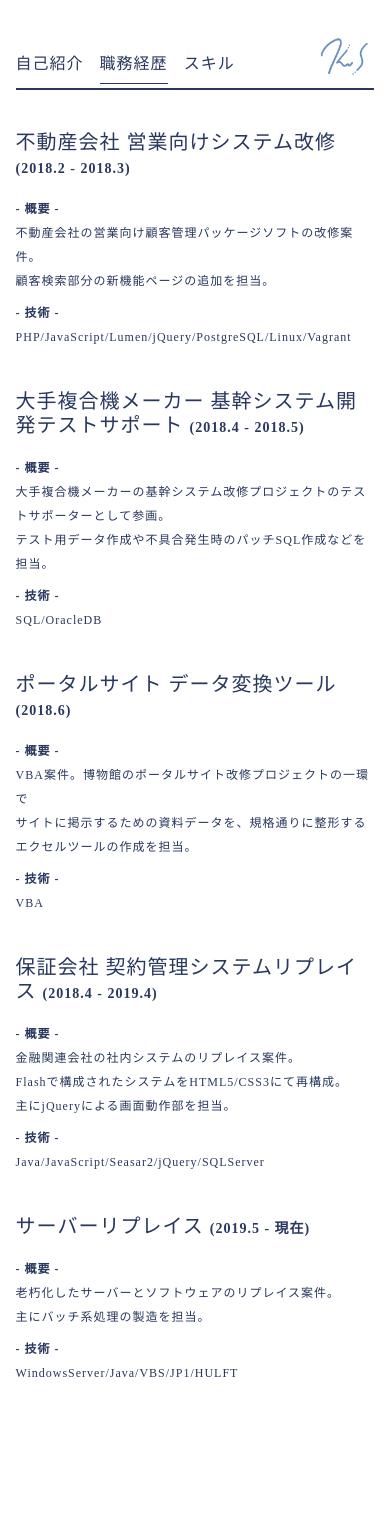
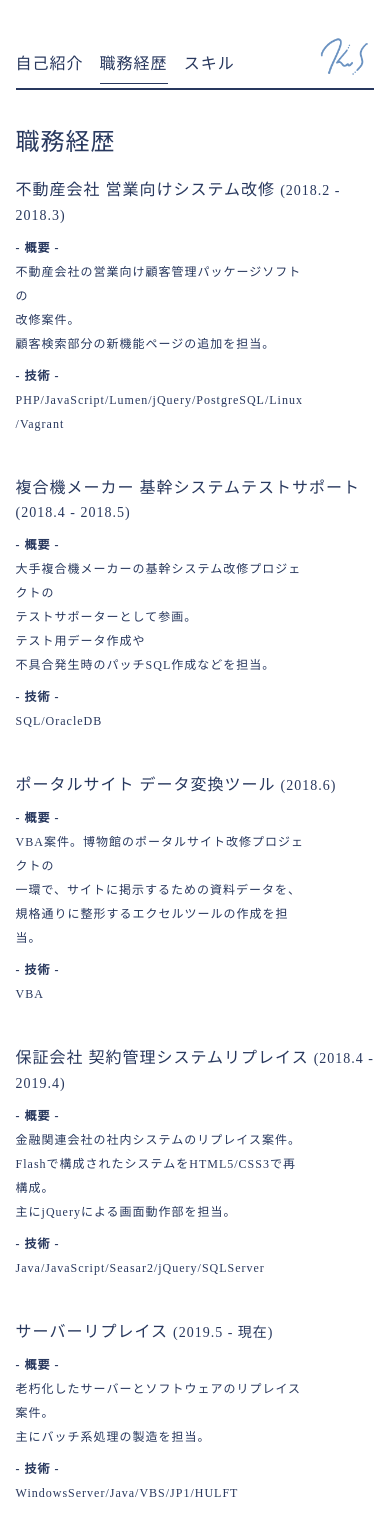
Before and after one commit to Kou0402/sy-profile, a Nuxt app: page /carrier in a window 390 px wide. Shown: the top 1536 px of the page. Before the commit the page ends 1425 px from the top, so only its background shows below. Built offline with nearby package versions, Linux system fonts and the light colour scheme.

Commit message:
style: tweak style

```diff
--- a/assets/style/style.scss
+++ b/assets/style/style.scss
@@ -20,15 +20,25 @@ h1 {
 h2 {
   font-size: 3.2rem;
   letter-spacing: 1px;
+  font-weight: 500;
 }
 h3 {
   font-size: 2.4rem;
+  letter-spacing: 1px;
+  font-weight: 500;
+}
+h4 {
+  font-size: 1.6rem;
   letter-spacing: 1px;
 }
 p, div{
   font-size: 1.6rem;
   letter-spacing: 1px;
   line-height: 2.4rem;
+}
+.line-group {
+  display: inline-block;
+  margin-right: -4px;
 }
 
 @media screen and (max-width:560px) {
--- a/components/page/carrier/CarrierCard.vue
+++ b/components/page/carrier/CarrierCard.vue
@@ -1,15 +1,19 @@
 <template>
   <article class="carrier-card">
-    <h2 class="title">
+    <h3 class="title">
       {{ title }} <span class="period">({{ period }})</span>
-    </h2>
-    <h3 class="subtitle">
+    </h3>
+    <h4 class="subtitle">
       - 概要 -
-    </h3>
-    <p class="paragraph" v-html="overview"></p>
-    <h3 class="subtitle">
+    </h4>
+    <p class="paragraph">
+      <span v-for="item in overview" :key="item.id" class="line-group">
+        {{ item }}
+      </span>
+    </p>
+    <h4 class="subtitle">
       - 技術 -
-    </h3>
+    </h4>
     <p class="paragraph">
       {{ technology }}
     </p>
@@ -28,7 +32,7 @@ export default {
       required: true
     },
     overview: {
-      type: String,
+      type: Array,
       required: true
     },
     technology: {
@@ -41,27 +45,24 @@ export default {
 
 <style lang="scss" scoped>
 .carrier-card {
+  .line-group {
+    margin-right: 0;
+  }
   > .title {
-    font-weight: 500;
-    margin-bottom: 16px;
+    margin-bottom: 8px;
     > .period {
       font-size: 1.6rem;
-      font-weight: 600;
     }
   }
-  > .subtitle {
-    font-size: 1.6rem;
-  }
   > .paragraph {
-    font-size: 1.6rem;
     margin-bottom: 8px;
+    padding-right: 18vw;
   }
 }
 
 @media screen and (max-width: 560px) {
   .carrier-card {
     > .title {
-      font-size: 2rem;
       > .period {
         font-size: 1.4rem;
       }
--- a/components/page/skill/SkillCard.vue
+++ b/components/page/skill/SkillCard.vue
@@ -4,9 +4,9 @@
       <i v-if="fontAwesome" :class="fontAwesome"></i>
       <img v-if="imageFileName" :src="imagePath" />
     </div>
-    <h3 class="name">
+    <p class="name">
       <slot></slot>
-    </h3>
+    </p>
     <div class="star">
       {{ star }}
     </div>
@@ -61,12 +61,10 @@ export default {
   }
   > .name {
     width: 120px;
-    font-size: 1.6rem;
     margin-right: 10px;
   }
   > .star {
     width: 50px;
-    font-size: 1.5rem;
   }
 }
 
--- a/pages/about.vue
+++ b/pages/about.vue
@@ -2,16 +2,44 @@
   <section class="about">
     <h2 class="name">鈴木晃平 / KOHEI SUZUKI</h2>
     <p class="introduction">
-      1992年4月2日、北海道生まれ埼玉育ち、27歳。<br />
-      2016年、成城大学経済学部卒業後、<br />
-      新卒でオフィス家具商社の営業職として入社。<br />
-      プログラミングに興味を持ち、退職後、職業訓練校にてJavaを学習。<br />
-      その後2018年1月にエスワイシステムに入社。<br />
+      <span class="line-group">
+        1992年4月2日、北海道生まれ埼玉育ち、27歳。
+      </span>
       <br />
-      現在、荻窪に在住。<br />
-      趣味は音楽と個人開発で、最近はFirebaseとNuxt.jsを主に使用して開発。<br />
-      このサイトもFirebaseとNuxt.jsを使用しており<br />
-      また、GitHubとCircleCIの連携による自動デプロイ構成となっている。
+      <span class="line-group">
+        2016年、成城大学経済学部卒業後、
+      </span>
+      <span class="line-group">
+        新卒でオフィス家具商社に営業職として入社。
+      </span>
+      <span class="line-group">
+        プログラミングに興味を持ち、
+      </span>
+      <span class="line-group">
+        退職後、職業訓練校にてJavaを学習。
+      </span>
+      <span class="line-group">
+        その後2018年1月にエスワイシステムに入社。
+      </span>
+    </p>
+    <p class="introduction">
+      <br />
+      <span class="line-group">
+        現在、荻窪に在住。
+      </span>
+      <br />
+      <span class="line-group">
+        趣味は音楽と個人開発で、最近は
+      </span>
+      <span class="line-group">
+        FirebaseとNuxt.jsを主に使用して開発。
+      </span>
+      <span class="line-group">
+        このサイトもFirebaseとNuxt.jsで
+      </span>
+      <span class="line-group">
+        構成されている。
+      </span>
     </p>
   </section>
 </template>
@@ -19,11 +47,11 @@
 <style lang="scss" scoped>
 .about {
   > .name {
-    font-weight: 500;
     margin-bottom: 24px;
   }
   > .introduction {
     line-height: 2.4rem;
+    padding-right: 26vw;
   }
 }
 
@@ -32,9 +60,6 @@
     > .name {
       margin-bottom: 24px;
     }
-    > .introduction {
-      line-height: 2.4rem;
-    }
   }
 }
 </style>
--- a/pages/carrier.vue
+++ b/pages/carrier.vue
@@ -1,5 +1,6 @@
 <template>
   <section class="carrier">
+    <h2 class="title">職務経歴</h2>
     <CarrierCard
       v-for="item in carrierData"
       :key="item.id"
@@ -24,41 +25,51 @@ export default {
         {
           title: '不動産会社 営業向けシステム改修',
           period: '2018.2 - 2018.3',
-          overview:
-            '不動産会社の営業向け顧客管理パッケージソフトの改修案件。<br />' +
-            '顧客検索部分の新機能ページの追加を担当。',
+          overview: [
+            '不動産会社の営業向け顧客管理パッケージソフトの',
+            '改修案件。',
+            '顧客検索部分の新機能ページの追加を担当。'
+          ],
           technology: 'PHP/JavaScript/Lumen/jQuery/PostgreSQL/Linux/Vagrant'
         },
         {
-          title: '大手複合機メーカー 基幹システム開発テストサポート',
+          title: '複合機メーカー 基幹システムテストサポート',
           period: '2018.4 - 2018.5',
-          overview:
-            '大手複合機メーカーの基幹システム改修プロジェクトのテストサポーターとして参画。<br />' +
-            'テスト用データ作成や不具合発生時のパッチSQL作成などを担当。',
+          overview: [
+            '大手複合機メーカーの基幹システム改修プロジェクトの',
+            'テストサポーターとして参画。',
+            'テスト用データ作成や',
+            '不具合発生時のパッチSQL作成などを担当。'
+          ],
           technology: 'SQL/OracleDB'
         },
         {
           title: 'ポータルサイト データ変換ツール',
           period: '2018.6',
-          overview:
-            'VBA案件。博物館のポータルサイト改修プロジェクトの一環で<br />サイトに' +
-            '掲示するための資料データを、規格通りに整形するエクセルツールの作成を担当。',
+          overview: [
+            'VBA案件。博物館のポータルサイト改修プロジェクトの',
+            '一環で、サイトに掲示するための資料データを、',
+            '規格通りに整形するエクセルツールの作成を担当。'
+          ],
           technology: 'VBA'
         },
         {
           title: '保証会社 契約管理システムリプレイス',
           period: '2018.4 - 2019.4',
-          overview:
-            '金融関連会社の社内システムのリプレイス案件。<br />Flashで構成されたシステムを' +
-            'HTML5/CSS3にて再構成。<br /> 主にjQueryによる画面動作部を担当。',
+          overview: [
+            '金融関連会社の社内システムのリプレイス案件。',
+            'Flashで構成されたシステムをHTML5/CSS3で再構成。',
+            '主にjQueryによる画面動作部を担当。'
+          ],
           technology: 'Java/JavaScript/Seasar2/jQuery/SQLServer'
         },
         {
           title: 'サーバーリプレイス',
           period: '2019.5 - 現在',
-          overview:
-            '老朽化したサーバーとソフトウェアのリプレイス案件。<br />' +
-            '主にバッチ系処理の製造を担当。',
+          overview: [
+            '老朽化したサーバーとソフトウェアのリプレイス案件。',
+            '主にバッチ系処理の製造を担当。'
+          ],
           technology: 'WindowsServer/Java/VBS/JP1/HULFT'
         }
       ]
@@ -69,6 +80,9 @@ export default {
 
 <style lang="scss" scoped>
 .carrier {
+  > .title {
+    margin-bottom: 24px;
+  }
   > .carrier-card {
     margin-bottom: 56px;
   }
--- a/pages/index.vue
+++ b/pages/index.vue
@@ -9,8 +9,10 @@
       </transition>
     </div>
     <h3 class="message">
-      株式会社エスワイシステムのエンジニア鈴木晃平の職務経歴サイトです。<br />
-      少しでもわたしのことをお伝えできましたら幸いです。
+      <span class="line-group">株式会社エスワイシステムのエンジニア</span>
+      <span class="line-group">鈴木晃平の職務経歴サイトです。</span>
+      <span class="line-group">少しでもわたしのことを</span>
+      <span class="line-group">お伝えできましたら幸いです。</span>
     </h3>
     <div class="github">
       <p class="guide">ソースはこちら→</p>
@@ -64,6 +66,7 @@ export default {
     font-weight: 500;
     line-height: 3.2rem;
     margin-bottom: 144px;
+    padding-right: 16vw;
   }
   > .github {
     display: flex;
--- a/pages/skill.vue
+++ b/pages/skill.vue
@@ -27,8 +27,7 @@ export default {
 <style lang="scss" scoped>
 .skill {
   > .title {
-    font-weight: 500;
-    margin-bottom: 16px;
+    margin-bottom: 24px;
   }
   > .skill-description {
     margin-bottom: 33px;
```
